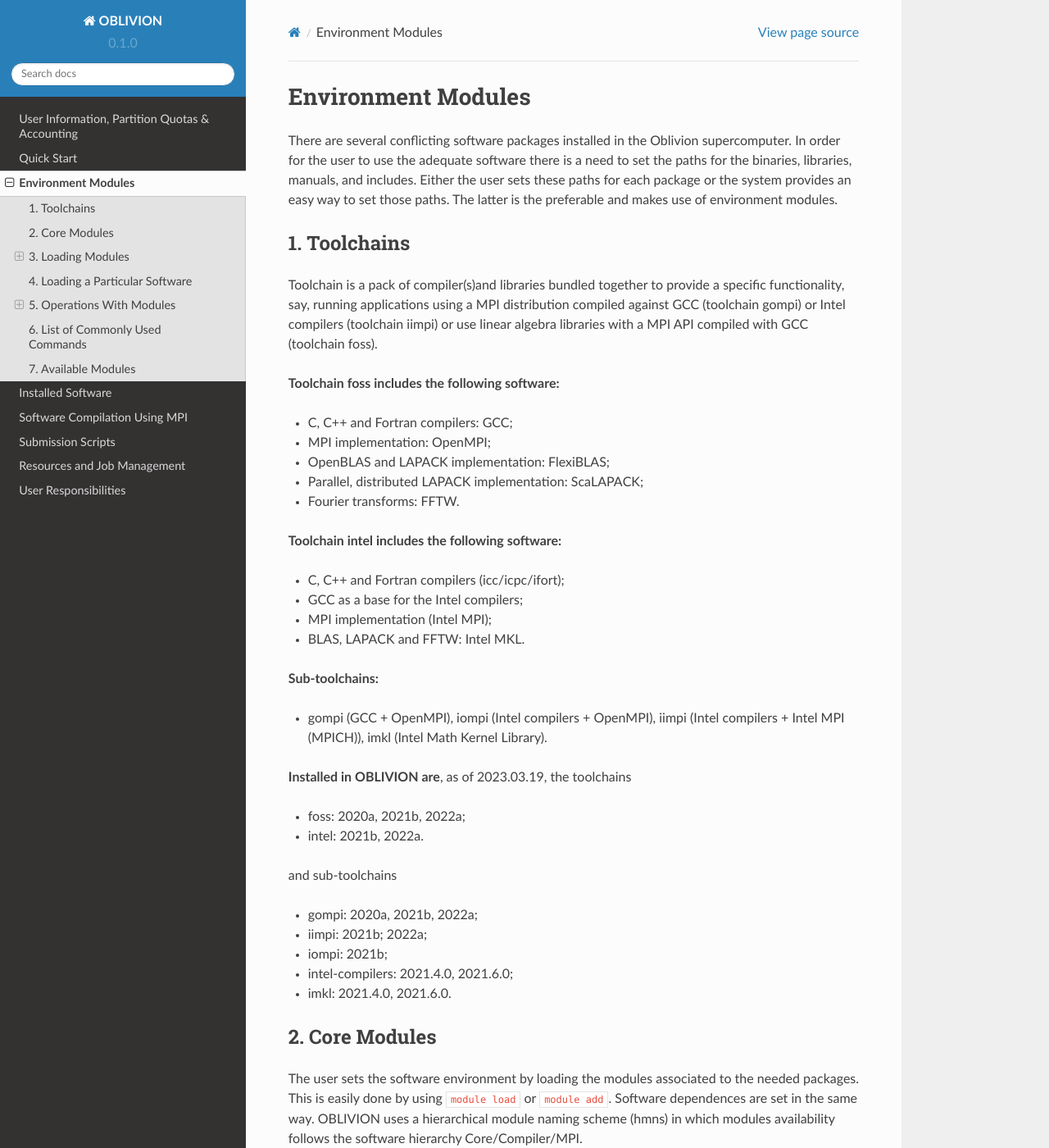
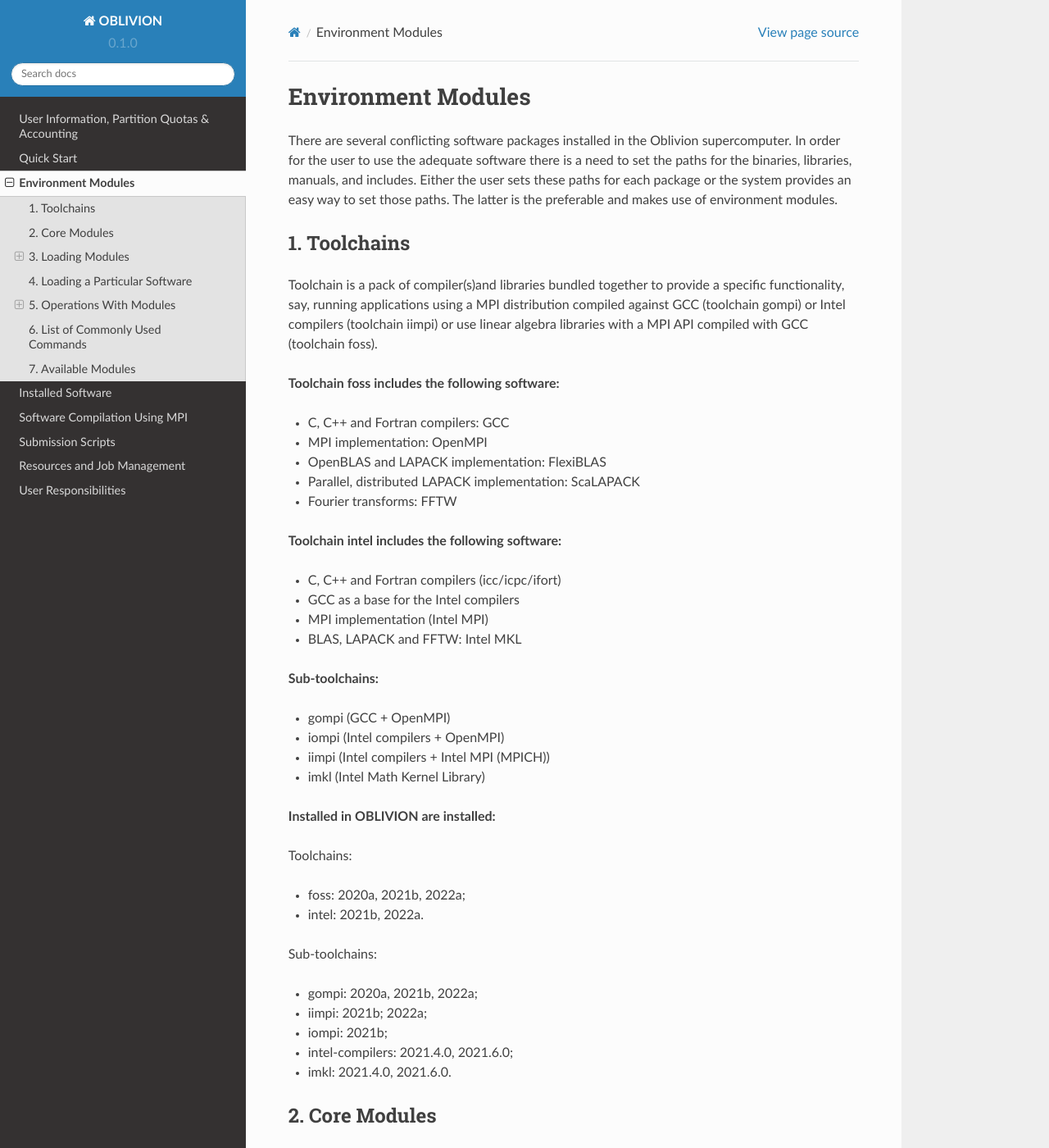
Before and after one commit to mavillez/Oblivion, a Sphinx documentation site: the page built from docs/source/modules.rst, in a window 1280 px wide and 1400 px high. Shown: the whole window at 82% size. Built offline with Sphinx 7.4.7 and the Read the Docs theme 2.0.0, drawn with Linux system fonts in a browser that asks for light colours.

Commit message:
Update modules.rst

```diff
--- a/docs/source/modules.rst
+++ b/docs/source/modules.rst
@@ -10,30 +10,35 @@ Toolchain is a pack of compiler(s)and libraries bundled together to provide a sp
 
 **Toolchain foss includes the following software:**
 
-- C, C++ and Fortran compilers: GCC;
-- MPI implementation: OpenMPI;
-- OpenBLAS and LAPACK implementation: FlexiBLAS;
-- Parallel, distributed LAPACK implementation: ScaLAPACK;
-- Fourier transforms: FFTW.
+- C, C++ and Fortran compilers: GCC
+- MPI implementation: OpenMPI
+- OpenBLAS and LAPACK implementation: FlexiBLAS
+- Parallel, distributed LAPACK implementation: ScaLAPACK
+- Fourier transforms: FFTW
 
 **Toolchain intel includes the following software:**
 
-- C, C++ and Fortran compilers (icc/icpc/ifort);
-- GCC as a base for the Intel compilers;
-- MPI implementation (Intel MPI);
-- BLAS, LAPACK and FFTW: Intel MKL.
+- C, C++ and Fortran compilers (icc/icpc/ifort)
+- GCC as a base for the Intel compilers
+- MPI implementation (Intel MPI)
+- BLAS, LAPACK and FFTW: Intel MKL
 
 **Sub-toolchains:**
 
-- gompi (GCC + OpenMPI), iompi (Intel compilers + OpenMPI), iimpi (Intel compilers + Intel MPI (MPICH)), imkl (Intel Math Kernel Library).
+- gompi (GCC + OpenMPI)
+- iompi (Intel compilers + OpenMPI)
+- iimpi (Intel compilers + Intel MPI (MPICH))
+- imkl (Intel Math Kernel Library)
 
 
-**Installed in OBLIVION are**, as of 2023.03.19, the toolchains
+**Installed in OBLIVION are installed:**
+
+Toolchains:
 
 - foss: 2020a, 2021b, 2022a;
 - intel: 2021b, 2022a.
 
-and sub-toolchains
+Sub-toolchains:
 
 - gompi: 2020a, 2021b, 2022a;
 - iimpi: 2021b; 2022a;
```
